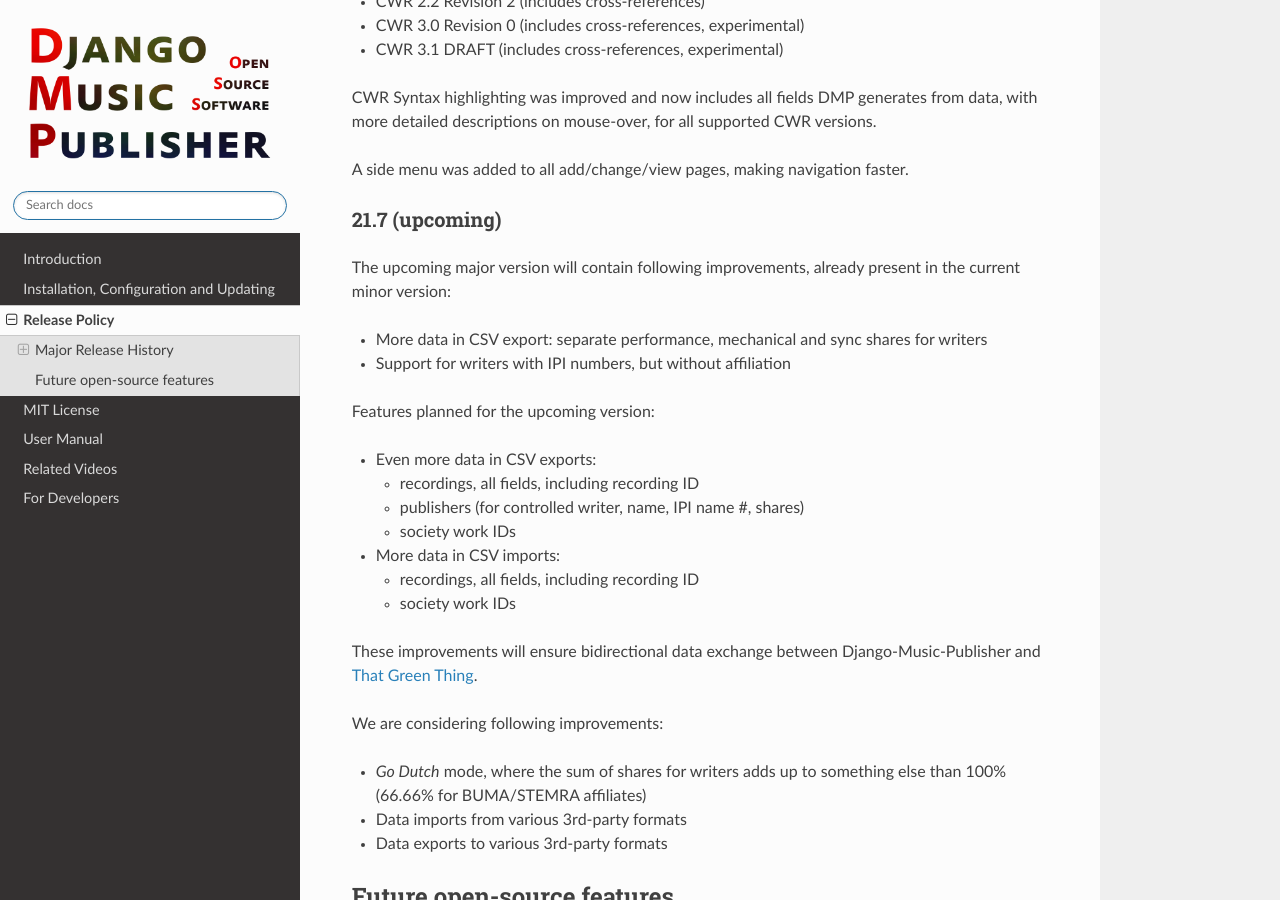
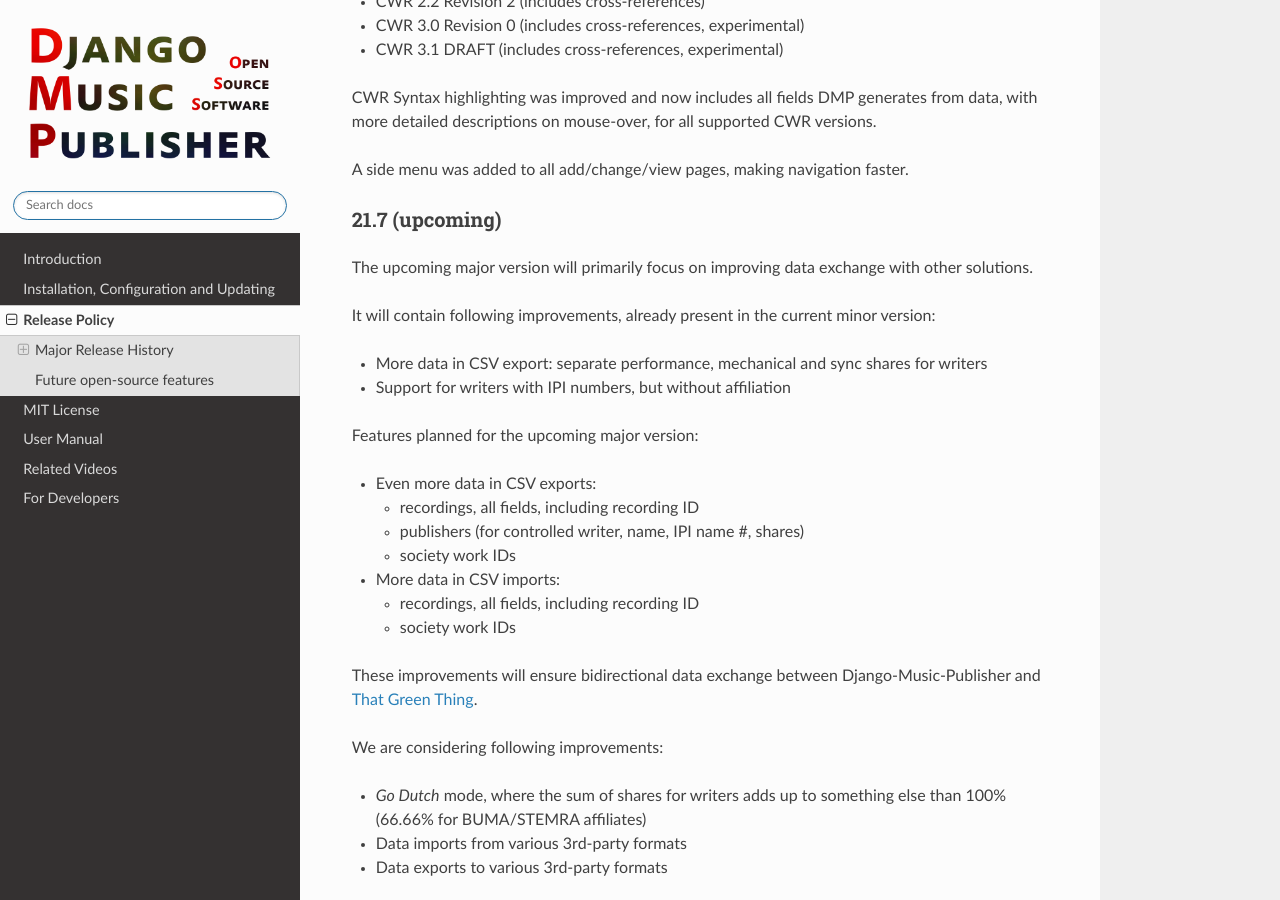
Before and after one commit to matijakolaric-com/django-music-publisher, a Sphinx documentation site: the page built from docs/releases.rst, in a window 1280 px wide and 900 px high, scrolled down 1607 px. Built offline with Sphinx 7.4.7 and the Read the Docs theme 2.0.0, drawn with Linux system fonts in a browser that asks for light colours.

Commit message:
Documentation improvements

```diff
--- a/docs/manual_cwrexport.rst
+++ b/docs/manual_cwrexport.rst
@@ -1,11 +1,13 @@
 Common Works Registration Exports
 =======================================
 
-Common Works Registration (CWR) is a protocol and file format for batch registrations of musical works with collecting societies worldwide. Publishers send registrations and societies reply with acknowledgement files. Registrations in this formats are usually called CWRs and acknowledgement ACKs.
+`Common Works Registration (CWR) <https://matijakolaric.com/articles/1/>`_
+is a protocol and a file format for batch registrations of musical works with collecting societies worldwide. Publishers send registrations and societies reply with acknowledgement files. Registrations in this formats are usually called CWRs and acknowledgement ACKs.
 
 Unofficially, CWRs are also used for data exchange among publishers.
 
-CWR is an extremely complex topic. Only technical aspects of creating CWR files and :doc:`importing acknowledgements <manual_ackimport>` are covered in this manual.
+CWR is an extremely complex topic. Only technical aspects of creating CWR files and
+:doc:`importing acknowledgements <manual_ackimport>` are covered in this manual.
 
 .. note::
     Collecting societies and other receivers of CWR files may, if issues arise, refer you to the software **vendor** for support.
--- a/docs/manual_dataimport.rst
+++ b/docs/manual_dataimport.rst
@@ -62,7 +62,8 @@
 ``Writer 5 Last``, ``Writer 5 First``, ``Writer 5 IPI``, ``Writer 5 PRO``, ``Writer 5 Role``,
 ``Writer 5 Share``, ``Writer 5 Controlled``, ``Writer 5 SAAN``.
 
-You can add as many writer, artist and alternative title sets as you require.
+You can add as many writer-, artist- and alternative-title-sets as you require. Just keep incrementing
+the counter.
 
 Note that this file has the same form as CSV exports, described in :ref:`exporting_csv`.
 
--- a/docs/releases.rst
+++ b/docs/releases.rst
@@ -77,13 +77,15 @@
 21.7 (upcoming)
 -------------------------------------------
 
-The upcoming major version will contain following improvements, already present in the
-current minor version:
+The upcoming major version will primarily focus on improving data exchange with
+other solutions.
+
+It will contain following improvements, already present in the current minor version:
 
 * More data in CSV export: separate performance, mechanical and sync shares for writers
 * Support for writers with IPI numbers, but without affiliation
 
-Features planned for the upcoming version:
+Features planned for the upcoming major version:
 
 * Even more data in CSV exports:
 
```
